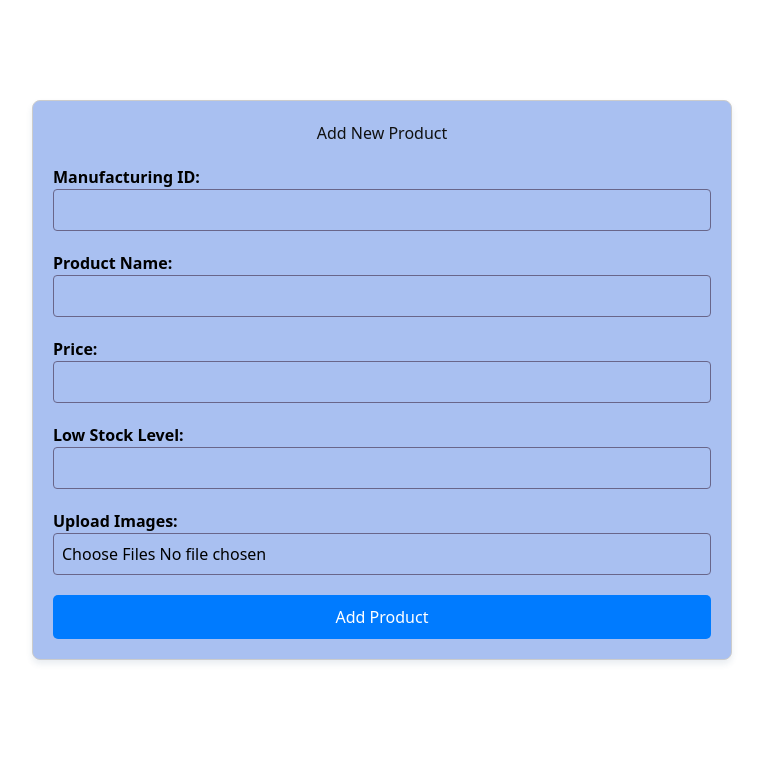
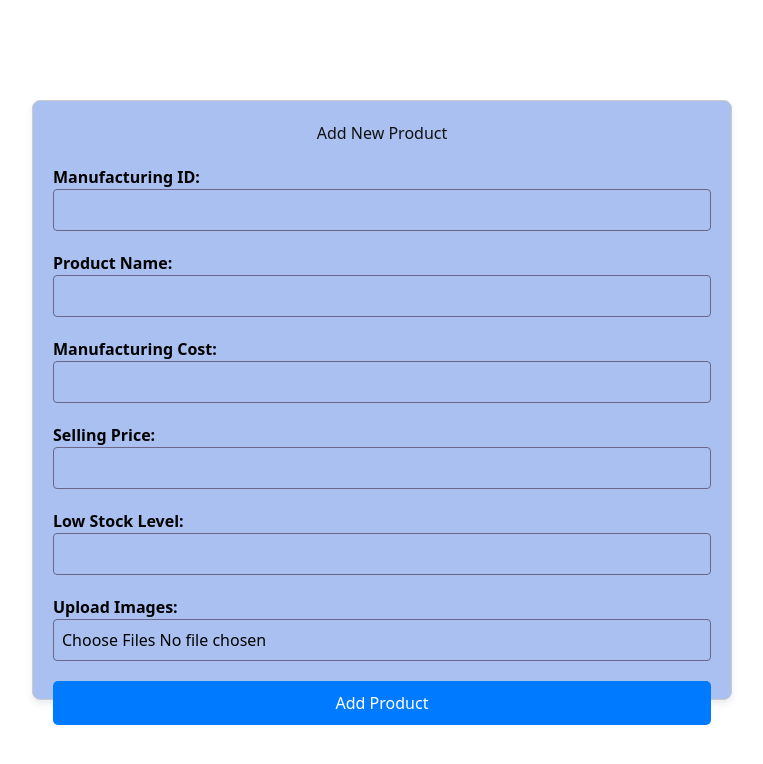
Before and after one commit to itp-ProjectGroup/nexxabiz1.1, a React (Vite) app in the folder frontend/: page / in a window 1280 px wide. Shown: the top 764 px of the page, without its empty margins (258-1021 px from the left). Built offline with nearby package versions, Linux system fonts and the light colour scheme.

Commit message:
add selling price/new field/feature

```diff
--- a/frontend/src/components/ProductForm.jsx
+++ b/frontend/src/components/ProductForm.jsx
@@ -6,7 +6,7 @@ const ProductForm = () => {
   const [product, setProduct] = useState({
     manufacturingID: '',
     productName: '',
-    price: '',
+    ManufacturingCost: '',
     lowStockLevel: '',
     images: [],
   });
@@ -34,9 +34,9 @@ const ProductForm = () => {
 
     // Create FormData for file upload
     const formData = new FormData();
-    formData.append('manufacturingID', product.manufacturingID);
     formData.append('productName', product.productName);
-    formData.append('price', product.price);
+    formData.append('ManufacturingCost', product.ManufacturingCost);
+    formData.append('sellingPrice', product.sellingPrice);
     formData.append('lowStockLevel', product.lowStockLevel);
 
     product.images.forEach((image) => {
@@ -50,7 +50,7 @@ const ProductForm = () => {
         }
       });
       setMessage({ text: response.data.message, type: "success" });
-      setProduct({ manufacturingID: '', productName: '', price: '',lowStockLevel: '', image: '', }); // Clear form
+      setProduct({ manufacturingID: '', productName: '', ManufacturingCost: '',sellingPrice: '', lowStockLevel: '', image: '', }); // Clear form
     } catch (error) {
 
       //console.error('Error adding product:', error.response ? error.response.data : error.message);
@@ -94,12 +94,23 @@ const ProductForm = () => {
           />
         </div>
         <div className="form-group">
-          <label htmlFor="price">Price:</label>
+          <label htmlFor="ManufacturingCost">Manufacturing Cost:</label>
           <input
             type="number"
-            id="price"
-            name="price"
-            value={product.price}
+            id="ManufacturingCost"
+            name="ManufacturingCost"
+            value={product.ManufacturingCost}
+            onChange={handleChange}
+            required
+          />
+        </div>
+        <div className="form-group">
+          <label htmlFor="sellingPrice">Selling Price:</label>
+          <input
+            type="number"
+            id="sellingPrice"
+            name="sellingPrice"
+            value={product.sellingPrice}
             onChange={handleChange}
             required
           />
```
Also changed, not shown: 4 other files (tests, documents, lock files or other folders).
